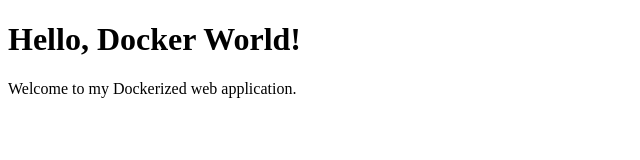
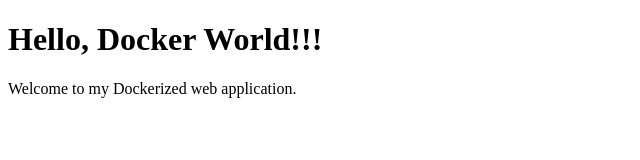
Before and after one commit to ktlikhith/simple_app, a plain HTML site: page index.html in a window 1280 px wide. Shown: the full height of the page, 0-640 px from the left. Drawn offline with Linux system fonts and the light colour scheme.

Commit message:
Modified the index.html file

```diff
--- a/index.html
+++ b/index.html
@@ -7,7 +7,7 @@
   <title>Simple Web App</title>
 </head>
 <body>
-  <h1>Hello, Docker World!</h1>
+  <h1>Hello, Docker World!!!</h1>
   <p>Welcome to my Dockerized web application.</p>
 </body>
 </html>
```
